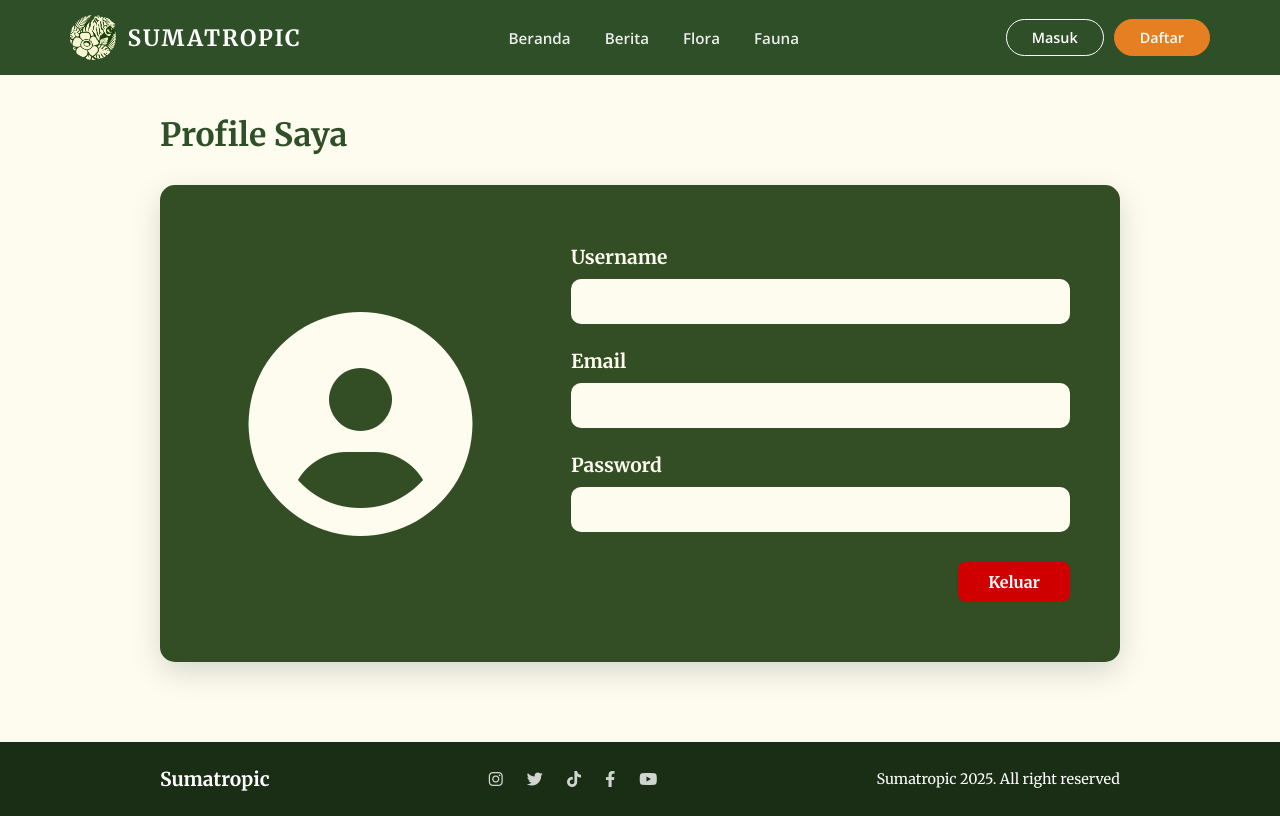
After one commit to CodeByOnion/Sumatropic-praktikum-pemweb, a PHP site: page /profile.php in a window 1280 px wide. The commit adds this page. Run offline with PHP 8.4, Linux system fonts and the light colour scheme.

Commit message:
Nambah profile

```diff
--- a/assets/css/styleberita.css
+++ b/assets/css/styleberita.css
@@ -109,7 +109,7 @@ ul {
 
 /* HERO SECTION */
 .hero {
-    background-image: url('assets/image/harimauberita.jpg');
+    background-image: url('assets/image/harmauberita.jpg');
     background-size: cover;
     background-position: center;
     height: 500px;
--- /dev/null
+++ b/assets/css/styleprofile.css
@@ -0,0 +1,237 @@
+/* --- IMPORTS --- */
+@import url('https://fonts.googleapis.com/css2?family=Merriweather:wght@400;700&family=Open+Sans:wght@400;600&display=swap');
+
+/* --- VARIABLES --- */
+:root {
+    --primary-green: #2F4F28; /* Hijau Tua Utama */
+    --card-green: #334D25;    /* Hijau Box Profile */
+    --bg-cream: #FDFCEF;      /* Cream Background */
+    --accent-orange: #E67E22; /* Tombol Event */
+    --logout-red: #D00000;    /* Tombol Keluar */
+    --font-serif: 'Merriweather', serif;
+    --font-sans: 'Open Sans', sans-serif;
+}
+
+* { margin: 0; padding: 0; box-sizing: border-box; }
+
+body {
+    background-color: var(--bg-cream);
+    font-family: var(--font-sans);
+    color: #333;
+    display: flex;
+    flex-direction: column;
+    min-height: 100vh;
+}
+
+.container {
+    max-width: 1000px;
+    margin: 0 auto;
+    padding: 0 20px;
+}
+
+/* --- NAVBAR --- */
+.navbar {
+    background-color: var(--primary-green);
+    padding: 15px 0;
+    color: white;
+}
+
+.nav-container {
+    max-width: 1200px;
+    margin: 0 auto;
+    padding: 0 30px;
+    display: flex;
+    justify-content: space-between;
+    align-items: center;
+}
+
+.logo-group {
+    display: flex;
+    align-items: center;
+    gap: 12px;
+}
+
+.logo-image {
+    height: 45px;
+    width: auto;
+    object-fit: contain;
+}
+
+.logo-text {
+    font-family: var(--font-serif);
+    font-size: 1.4rem;
+    letter-spacing: 2px;
+    font-weight: 700;
+    color: white;
+}
+
+.nav-links {
+    display: flex;
+    gap: 34px;
+    flex: 1;
+    justify-content: center;
+    align-items: center;
+}
+
+.nav-links a {
+    color: rgba(255,255,255,0.9);
+    text-decoration: none;
+    font-weight: 600;
+    font-size: 0.95rem;
+    transition: 0.3s;
+}
+
+.nav-links a:hover, .nav-links a.active {
+    color: white;
+}
+
+.nav-right {
+    display: flex;
+    align-items: center;
+    gap: 30px;
+}
+
+.auth-buttons {
+    display: flex;
+    gap: 10px;
+}
+
+.btn-login {
+    color: white;
+    text-decoration: none;
+    border: 1px solid white;
+    padding: 8px 25px;
+    border-radius: 20px;
+    font-weight: 600;
+    font-size: 0.9rem;
+}
+
+.btn-register {
+    background-color: var(--accent-orange);
+    color: white;
+    text-decoration: none;
+    padding: 8px 25px;
+    border-radius: 20px;
+    font-weight: 600;
+    font-size: 0.9rem;
+    border: 1px solid var(--accent-orange);
+}
+
+/* --- MAIN CONTENT --- */
+.main-content {
+    padding: 40px 0 80px;
+    flex: 1;
+}
+
+.page-title {
+    font-family: var(--font-serif);
+    font-size: 2rem;
+    color: var(--primary-green);
+    margin-bottom: 30px;
+    font-weight: 700;
+}
+
+/* --- PROFILE CARD --- */
+.profile-card {
+    background-color: var(--card-green);
+    border-radius: 15px;
+    padding: 60px 50px;
+    display: flex;
+    align-items: center;
+    gap: 60px;
+    box-shadow: 0 10px 30px rgba(0,0,0,0.15);
+}
+
+/* Bagian Kiri: Avatar */
+.avatar-section {
+    flex: 0 0 35%; /* Mengambil 35% lebar */
+    display: flex;
+    justify-content: center;
+    align-items: center;
+}
+
+.avatar-icon {
+    font-size: 14rem; /* Ukuran icon sangat besar */
+    color: var(--bg-cream); /* Warna cream sesuai gambar */
+}
+
+/* Bagian Kanan: Form */
+.form-section {
+    flex: 1;
+}
+
+.form-group {
+    margin-bottom: 25px;
+}
+
+.form-group label {
+    display: block;
+    font-family: var(--font-serif);
+    font-size: 1.2rem;
+    color: var(--bg-cream);
+    margin-bottom: 10px;
+    font-weight: 700;
+}
+
+.form-group input {
+    width: 100%;
+    background-color: var(--bg-cream);
+    border: none;
+    border-radius: 10px;
+    padding: 12px 15px;
+    font-size: 1rem;
+    color: #333;
+    outline: none;
+    height: 45px;
+}
+
+.action-row {
+    display: flex;
+    justify-content: flex-end; /* Tombol rata kanan */
+    margin-top: 30px;
+}
+
+.btn-logout {
+    background-color: var(--logout-red);
+    color: white;
+    border: none;
+    padding: 10px 30px;
+    border-radius: 8px;
+    font-family: var(--font-serif);
+    font-weight: 700;
+    font-size: 1rem;
+    cursor: pointer;
+    transition: background 0.3s;
+}
+
+.btn-logout:hover {
+    background-color: #a00000;
+}
+
+/* --- FOOTER --- */
+footer {
+    background-color: #1a2e16;
+    color: white;
+    padding: 25px 0;
+    margin-top: auto;
+}
+.footer-container {
+    display: flex;
+    justify-content: space-between;
+    align-items: center;
+}
+.footer-logo { font-family: var(--font-serif); font-weight: 700; font-size: 1.2rem; }
+.socials i { margin: 0 10px; cursor: pointer; opacity: 0.8; }
+.copyright { font-family: var(--font-serif); font-size: 0.9rem; }
+
+/* RESPONSIVE */
+@media (max-width: 768px) {
+    .profile-card {
+        flex-direction: column;
+        padding: 40px 20px;
+        gap: 30px;
+    }
+    .avatar-icon { font-size: 8rem; }
+    .nav-links { display: none; /* Hide menu di mobile sederhana */ }
+    .footer-container { flex-direction: column; gap: 20px; text-align: center; }
+}
--- a/donasi/donasi1.php
+++ b/donasi/donasi1.php
@@ -11,7 +11,7 @@
     <nav class="navbar">
         <div class="nav-container">
             <div class="logo-group">
-                <img src="../assets/image/logosumatropic.jpg" alt="SUMATROPIC" class="logo-image">
+                <img src="../assets/image/Logo.png" alt="SUMATROPIC" class="logo-image">
                 <span class="logo-text">SUMATROPIC</span>
             </div>
 
--- a/pages/fauna.php
+++ b/pages/fauna.php
@@ -12,7 +12,7 @@
     <nav class="navbar">
         <div class="nav-container">
             <div class="logo-group">
-                <img src="../assets/image/logosumatropic.jpg" alt="SUMATROPIC" class="logo-image">
+                <img src="../assets/image/Logo.png" alt="SUMATROPIC" class="logo-image">
                 <span class="logo-text">SUMATROPIC</span>
             </div>
             <div class="nav-links">
--- a/pages/flora.php
+++ b/pages/flora.php
@@ -12,7 +12,7 @@
     <nav class="navbar">
         <div class="nav-container">
             <div class="logo-group">
-                <img src="../assets/image/logosumatropic.jpg" alt="SUMATROPIC" class="logo-image">
+                <img src="../assets/image/Logo.png" alt="SUMATROPIC" class="logo-image">
                 <span class="logo-text">SUMATROPIC</span>
             </div>
             <div class="nav-links">
--- /dev/null
+++ b/profile.php
@@ -0,0 +1,85 @@
+<!DOCTYPE html>
+<html lang="id">
+<head>
+    <meta charset="UTF-8">
+    <meta name="viewport" content="width=device-width, initial-scale=1.0">
+    <title>Sumatropic - Profile Saya</title>
+    <link rel="stylesheet" href="assets/css/styleprofile.css">
+    <link rel="stylesheet" href="https://cdnjs.cloudflare.com/ajax/libs/font-awesome/6.4.0/css/all.min.css">
+</head>
+<body>
+
+    <nav class="navbar">
+        <div class="nav-container">
+            <div class="logo-group">
+                <img src="assets/image/Logo.png" alt="SUMATROPIC" class="logo-image">
+                <span class="logo-text">SUMATROPIC</span>
+            </div>
+            <div class="nav-links">
+                <a href="#">Beranda</a>
+                <a href="#">Berita</a>
+                <a href="#">Flora</a>
+                <a href="#">Fauna</a>
+            </div>
+            <div class="nav-right">
+                <div class="auth-buttons">
+                    <a href="#" class="btn-login">Masuk</a>
+                    <a href="#" class="btn-register">Daftar</a>
+                </div>
+            </div>
+        </div>
+    </nav>
+
+    <main class="main-content">
+        <div class="container">
+
+            <h1 class="page-title">Profile Saya</h1>
+
+            <div class="profile-card">
+
+                <div class="avatar-section">
+                    <i class="fas fa-user-circle avatar-icon"></i>
+                </div>
+
+                <div class="form-section">
+                    <form>
+                        <div class="form-group">
+                            <label>Username</label>
+                            <input type="text" value="" readonly>
+                        </div>
+                        <div class="form-group">
+                            <label>Email</label>
+                            <input type="email" value="" readonly>
+                        </div>
+                        <div class="form-group">
+                            <label>Password</label>
+                            <input type="password" value="" readonly>
+                        </div>
+
+                        <div class="action-row">
+                            <button type="button" class="btn-logout">Keluar</button>
+                        </div>
+                    </form>
+                </div>
+
+            </div>
+
+        </div>
+    </main>
+
+    <footer>
+        <div class="container footer-container">
+            <div class="footer-logo">Sumatropic</div>
+            <div class="socials">
+                <i class="fab fa-instagram"></i>
+                <i class="fab fa-twitter"></i>
+                <i class="fab fa-tiktok"></i>
+                <i class="fab fa-facebook-f"></i>
+                <i class="fab fa-youtube"></i>
+            </div>
+            <div class="copyright">Sumatropic 2025. All right reserved</div>
+        </div>
+    </footer>
+
+</body>
+</html>
--- a/volunteer/volunteer.php
+++ b/volunteer/volunteer.php
@@ -16,7 +16,7 @@
     <nav class="navbar">
         <div class="nav-container">
             <div class="logo-group">
-                <img src="../assets/image/logosumatropic.jpg" alt="SUMATROPIC" class="logo-image">
+                <img src="../assets/image/Logo.png" alt="SUMATROPIC" class="logo-image">
                 <span class="logo-text">SUMATROPIC</span>
             </div>
             <div class="nav-links">
```
Also changed, not shown: assets/css/stylelogin.css (+50 -41 lines), login_register.php (+12 -3 lines), assets/image/Logo.png (added), volunteer/volunteerdaftar.php (deleted).
